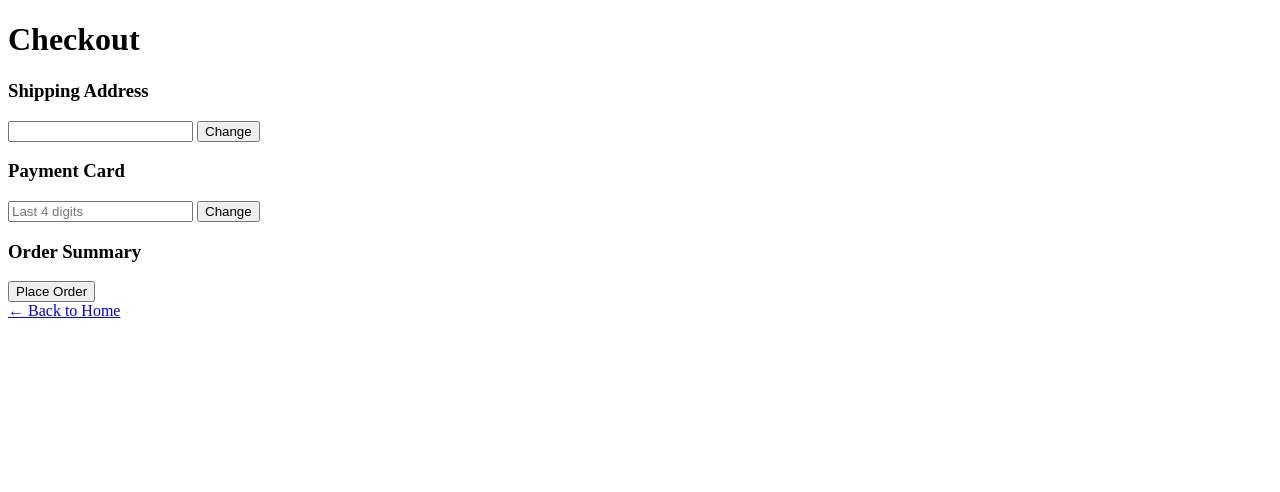
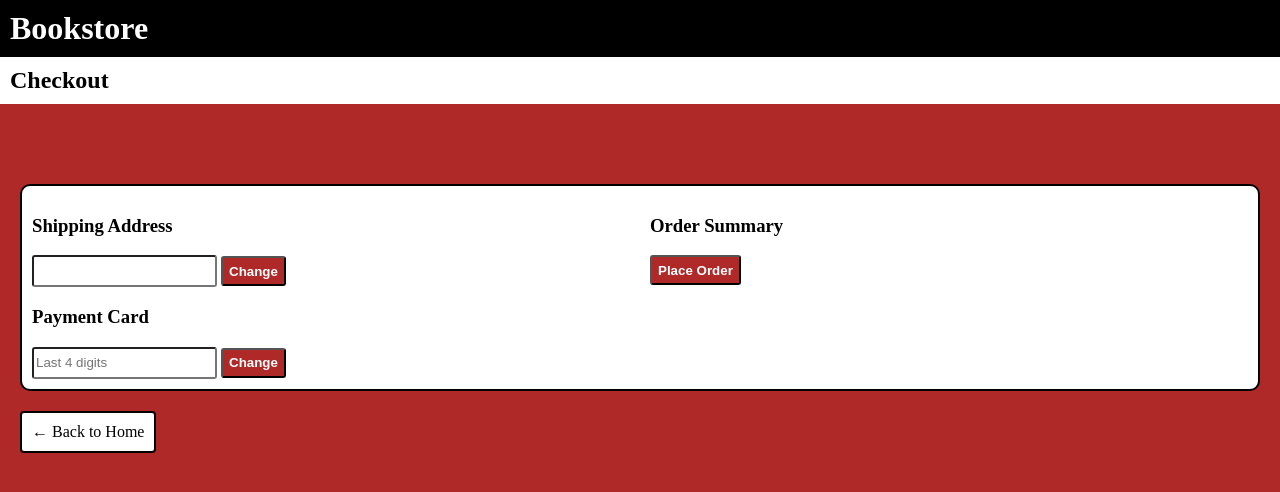
Before and after one commit to jhn02222/Team6, a Django app: template bookstore/store/templates/store/checkout.html in a window 1280 px wide. Shown: the top 492 px of the page. Run offline with Django 5.2, Linux system fonts and the light colour scheme; the template is opened without the code that fills it, so the values that code supplies are empty.

Commit message:
add book(back btn), book detail, checkout

```diff
--- a/bookstore/store/templates/admin/add_book.html
+++ b/bookstore/store/templates/admin/add_book.html
@@ -107,10 +107,11 @@
 
 .back-dashboard {
   background-color: white;
+  color: black;
   padding: 5px;
   margin: 10px;
-  border-radius: 10px;
-  border: 1px solid black;
+  border-radius: 3px;
+  border: 2px solid black;
 }
 
   </style>
--- a/bookstore/store/templates/store/checkout.html
+++ b/bookstore/store/templates/store/checkout.html
@@ -2,30 +2,115 @@
 <html>
 <head>
     <title>Checkout</title>
+    <style>
+
+        body {
+            background-color: #B02929;
+            margin: 0;
+            padding: 0;
+        }
+
+        .bookstore {
+            background-color: black;
+            color: white;
+            margin: 0;
+            padding: 10px;
+        }
+
+        .header {
+            background-color: white;
+            margin: 0;
+            padding: 10px;
+            margin-bottom: 80px;
+        }
+        .body-checkout {
+            background-color: white;
+            grid-template-columns: 1fr 1fr;
+            display: grid;
+            margin: 20px;
+            border: 2px solid black;
+            border-radius: 10px;
+        }
+
+        .left-side {
+            margin: 10px;
+        }
+        .right-side {
+            margin: 10px;
+        }
+
+        button {
+            background-color: #B02929;
+            color:white;
+            font-weight: bold;
+            height: 30px;
+            border-radius: 3px;
+        }
+
+        .text-box {
+            height: 26px;
+            border-radius: 3px;
+        }
+        .submit-button {
+            background-color: #B02929;
+            color:white;
+            font-weight: bold;
+            height: 30px;
+            border-radius: 3px;
+        }
+
+        .submit-button:hover {
+            cursor: pointer;
+        }
+
+        .back-home {
+            background-color: #ffffff;
+            color: rgb(0, 0, 0);
+            border-color: black;
+            padding: 10px;
+            cursor: pointer;
+            border-radius: 4px;
+            border: 2px solid black;
+            text-decoration: none;
+            display: inline-block;
+            margin-left: 20px;
+        }
+
+    </style>
 </head>
 <body>
-   <h1>Checkout</h1>
+    <h1 class="bookstore">Bookstore</h1>
+   <h2 class="header">Checkout</h2>
+
+
 <form method="post">
     {% csrf_token %}
+    <div class="body-checkout">
+        <div class="left-side">
             <h3>Shipping Address</h3>
-    <input type="text" name="address" value="{{ saved_address }}" required>
+            <input type="text" name="address" value="{{ saved_address }}" required class="text-box">
             <button type="button" onclick="document.querySelector('[name=address]').value=''">Change</button>
 
             <h3>Payment Card</h3>
             {% if saved_card %}
                 <p>Saved Card: **** **** **** {{ saved_card }}</p>
             {% endif %}
-    <input type="text" name="card_last4" maxlength="4" placeholder="Last 4 digits" value="{{ saved_card|default:'' }}" required>
+            <input type="text" name="card_last4" maxlength="4" placeholder="Last 4 digits" value="{{ saved_card|default:'' }}" required class="text-box">
             <button type="button" onclick="document.querySelector('[name=card_last4]').value=''">Change</button>
+        </div>
 
+        <div class="right-side">
             <h3>Order Summary</h3>
             <ul>
                 {% for item in cart_items %}
                     <li>{{ item.book.title }} x{{ item.quantity }} — ${{ item.book.selling_price|floatformat:2 }}</li>
                 {% endfor %}
             </ul>
-    <button type="submit">Place Order</button>
+            <button type="submit" class="submit-button">Place Order</button>
+        </div>
 </form>
-    <a href="{% url 'store_home' %}">← Back to Home</a>
+
+</div>
+    <a href="{% url 'store_home' %}" class="back-home">← Back to Home</a>
 </body>
 </html>
```
Also changed, not shown: bookstore/store/templates/store/book_detail.html (+85 -9 lines). Lines whose indentation alone changed are shown as unchanged.
